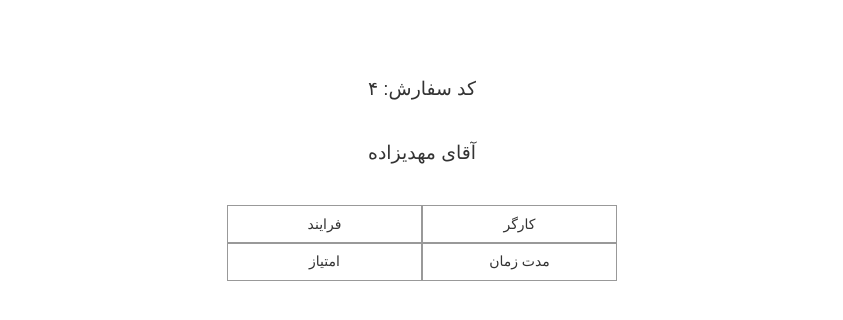
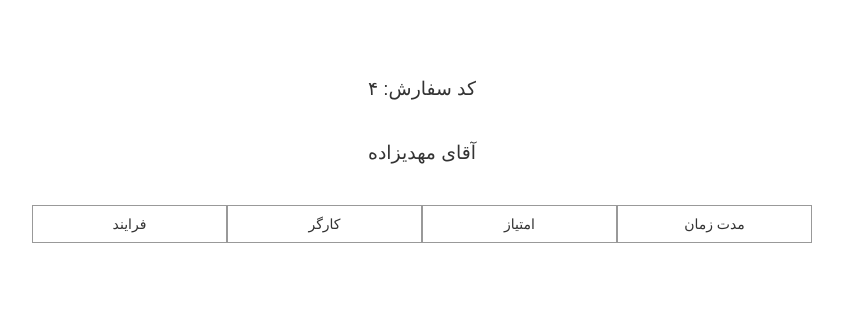
Before and after one commit to mohammadmiri/roosari, a Django app: a page that uses templates/printLogOfProcess.html in a window 1280 px wide. Shown: the top 320 px of the page, without its empty margins (218-1061 px from the left). Run offline with Django 3.2, Linux system fonts and the light colour scheme; data comes from the database, SQL or seed files in the repository; some libraries are stand-ins or nearby versions.

Commit message:
some bugs fixed

```diff
--- a/ReserveForm/models.py
+++ b/ReserveForm/models.py
@@ -169,6 +169,8 @@
         verbose_name_plural = 'وضعیت سفارش'
 
     def get_duration(self):
+        if self.startDateTime is None or self.endDateTime is None:
+            return '-'
         duration = self.endDateTime - self.startDateTime
         hours, reminder = divmod(duration.seconds, 3600)
         return 'روز' + '\t' + str(duration.days) + ' | ' +     'ساعت' + str(hours)
--- a/templates/printLogOfProcess.html
+++ b/templates/printLogOfProcess.html
@@ -19,13 +19,13 @@
         {{ form.customer.name }}
     </div>
     <div class="row">
-        <div class="col-md-2 col-sm-2 col-lg-2 col-xs-2 col-xs-offset-4 col-md-offset-4 cell center-horizontally">
+        <div class="col-md-2 col-sm-2 col-lg-2 col-xs-2 col-xs-offset-2 col-md-offset-2 cell center-horizontally">
             فرایند
         </div>
         <div class="col-md-2 col-sm-2 col-lg-2 col-xs-2 cell center-horizontally">
 کارگر
         </div>
-        <div class="col-md-2 col-sm-2 col-lg-2 col-xs-2 col-xs-offset-4 col-md-offset-4 cell center-horizontally">
+        <div class="col-md-2 col-sm-2 col-lg-2 col-xs-2 cell center-horizontally">
 امتیاز
         </div>
         <div class="col-md-2 col-sm-2 col-lg-2 col-xs-2 cell center-horizontally">
@@ -34,13 +34,13 @@
     </div>
     {% for process in processes.all %}
         <div class="row">
-            <div class="col-md-2 col-xs-2 col-xs-offset-4 col-md-offset-4 cell center-horizontally">
+            <div class="col-md-2 col-xs-2 col-xs-offset-2 col-md-offset-2 cell center-horizontally">
 {{ process.process.name }}
             </div>
             <div class="col-md-2 col-xs-2 cell center-horizontally">
 {{ process.kargar.name }}
             </div>
-            <div class="col-md-2 col-xs-2 col-xs-offset-4 col-md-offset-4 cell center-horizontally">
+            <div class="col-md-2 col-xs-2 cell center-horizontally">
 {{ process.rate }}
             </div>
             <div class="col-md-2 col-xs-2 cell center-horizontally">
```
